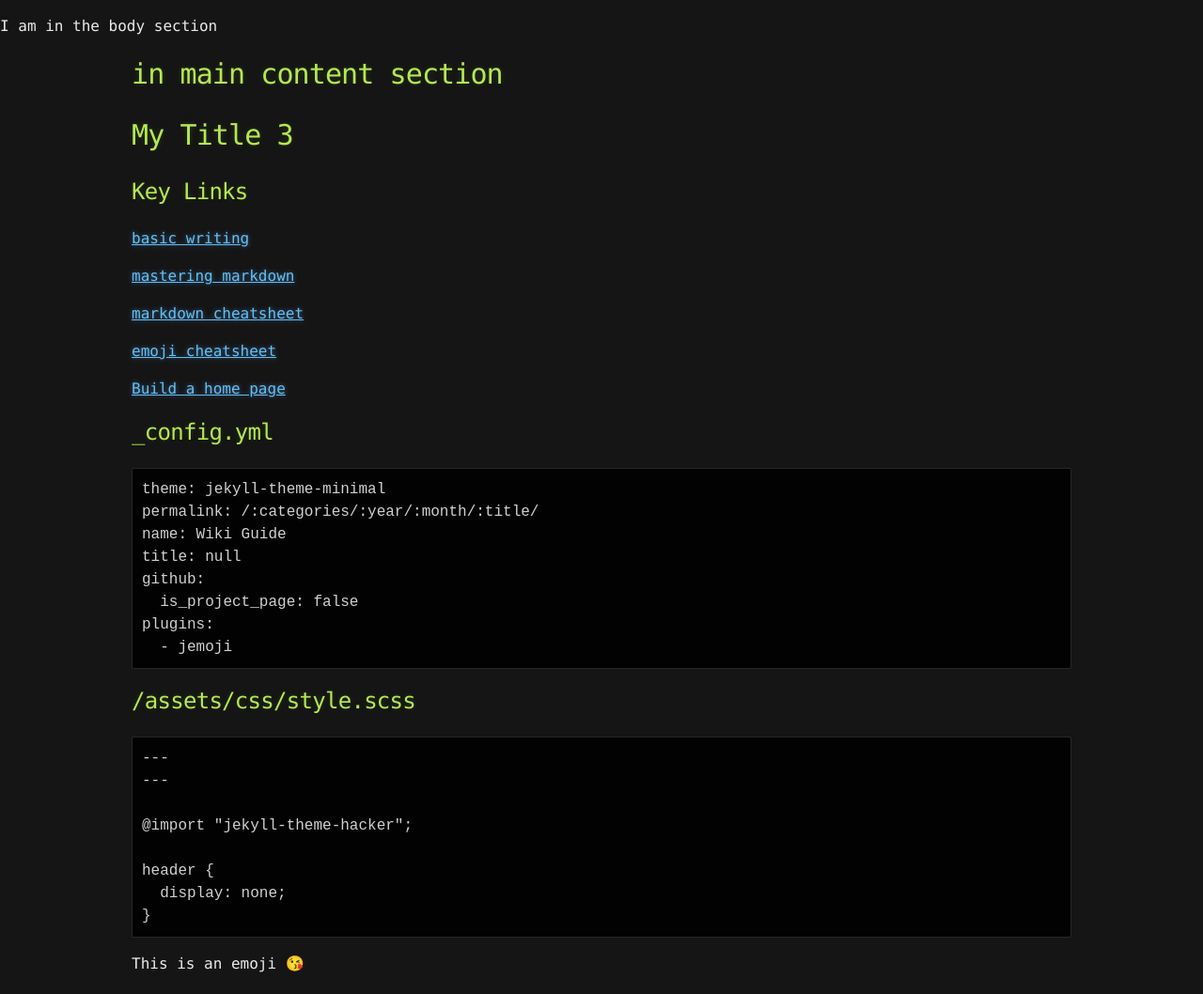
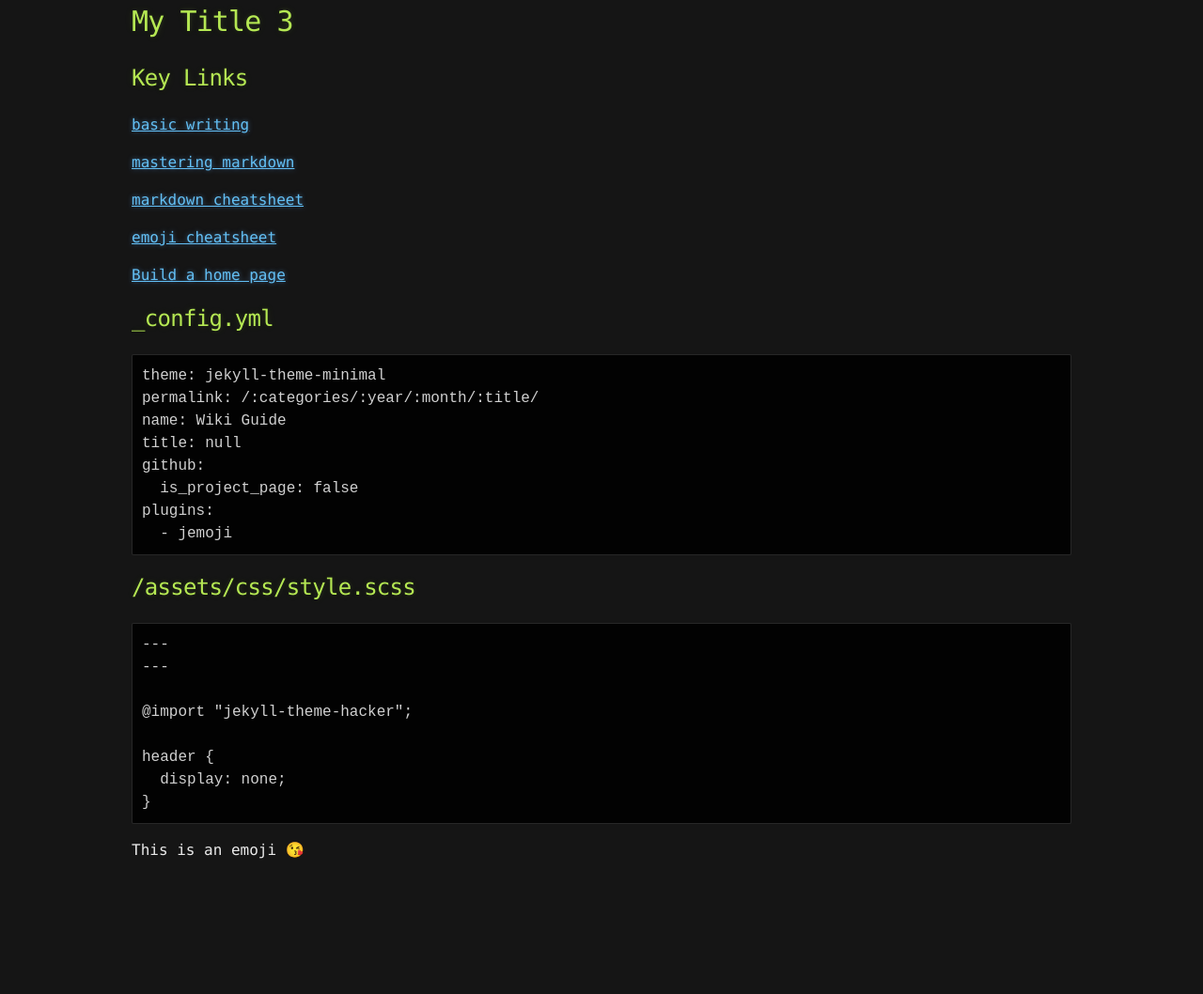
Before and after one commit to profphillips/wikibasics, a Jekyll site: the page built from index.md, in a window 1280 px wide. Shown: the whole page at 94% size. Built offline with Jekyll 4.4.1, drawn with Linux system fonts in a browser that asks for light colours; emoji names are drawn with the system emoji font; our own code applies the rules of GitHub Pages for plain Markdown files; after the commit the page ends 937 px from its top, so only the background shows below that.

Commit message:
Update default.html

```diff
--- a/_layouts/default.html
+++ b/_layouts/default.html
@@ -4,32 +4,18 @@
     <meta charset='utf-8'>
     <meta http-equiv="X-UA-Compatible" content="IE=edge">
     <meta name="viewport" content="width=device-width, initial-scale=1">
-    <link rel="stylesheet" href="{{ '/assets/css/style.css?v=' | append: site.github.build_revision | relative_url }}">
-
-{% seo %}
+    <link rel="stylesheet" href="/assets/css/style.css">
   </head>
 
   <body>
 
-    <p>I am in the body section</p>
-
     <div class="container">
       <section id="main_content">
-        <h1>in main content section</h1>
+
         {{ content }}
 
       </section>
     </div>
 
-    {% if site.google_analytics %}
-      <script>
-        (function(i,s,o,g,r,a,m){i['GoogleAnalyticsObject']=r;i[r]=i[r]||function(){
-        (i[r].q=i[r].q||[]).push(arguments)},i[r].l=1*new Date();a=s.createElement(o),
-        m=s.getElementsByTagName(o)[0];a.async=1;a.src=g;m.parentNode.insertBefore(a,m)
-        })(window,document,'script','//www.google-analytics.com/analytics.js','ga');
-        ga('create', '{{ site.google_analytics }}', 'auto');
-        ga('send', 'pageview');
-      </script>
-    {% endif %}
   </body>
 </html>
```
